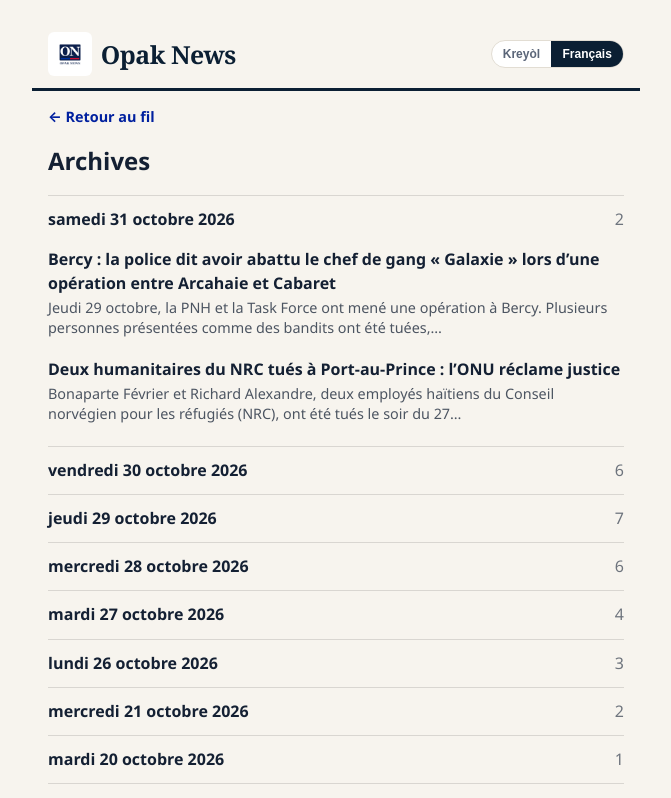
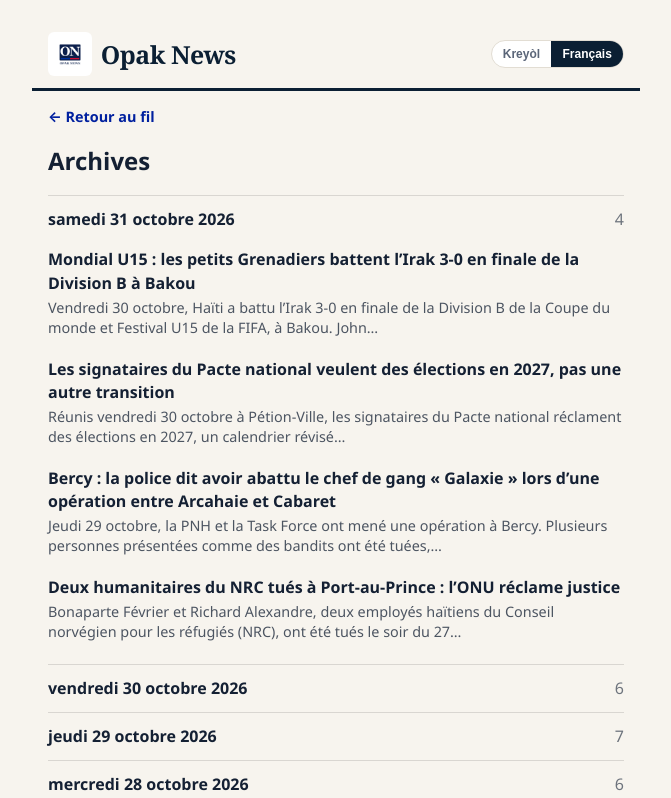
Before and after one commit to haitialways-pixel/opak-news, a React (Vite) app: page /archives in a window 1280 px wide. Shown: the top 798 px of the page, without its empty margins (304-975 px from the left). Built offline with nearby package versions, Linux system fonts and the light colour scheme; no server answers.

Commit message:
Sports/Espò section + U15 Haiti story; quiet Coulisses Pacte national item

```diff
--- a/scripts/og-build.mjs
+++ b/scripts/og-build.mjs
@@ -29,6 +29,7 @@ const PALETTE = {
   security:       { bg: "#b3001b", label: "#ffc2c2", rule: "#c2404f", ...LIGHTTXT, url: "#ffb3b3", teaser: "#ffe5e5" },
   society:        { bg: "#8ed16f", label: "#174d0a", rule: "#6aae4c", ...DARKTXT },
   "moise-trials": { bg: "#4a0f1c", label: "#ffa3b4", rule: "#642634", ...LIGHTTXT },
+  sports:         { bg: "#e85d04", label: "#fff1c2", rule: "#ff8a3d", ...LIGHTTXT, teaser: "#fff4ea", url: "#ffe0c7" },
   gossip:         { bg: ["#c2007a", "#ff6a00"], label: "#fff3a0", rule: "#ffd1e6", ...LIGHTTXT, teaser: "#ffffff", url: "#fff0d6" },
 };
 const bgArgs = (P, size) => Array.isArray(P.bg) ? ["-size", size, `gradient:${P.bg[0]}-${P.bg[1]}`] : ["-size", size, `xc:${P.bg}`];
--- a/src/data/stories.ts
+++ b/src/data/stories.ts
@@ -15,6 +15,55 @@ import type { Story } from "../types";
  * sort newest first by it.
  */
 export const STORIES: Story[] = [
+  {
+    id: "qh-u15-haiti-irak-baku-2026-10-31",
+    tier: "quick-hit",
+    topic: "sports",
+    publishedAt: "2026-10-31",
+    publishedTime: "2026-10-31T09:00:00-04:00",
+    headline: {
+      ht: "Mondyal U15 : Ti Grenadye yo kale Irak 3-0 nan final Divizyon B a Bakou",
+      fr: "Mondial U15 : les petits Grenadiers battent l’Irak 3-0 en finale de la Division B à Bakou",
+    },
+    brief: {
+      ht: "Vandredi 30 oktòb, Ayiti bat Irak 3-0 nan final Divizyon B Koup di Mond ak Festival U15 FIFA a, Bakou. John Laroque make 2 gòl, Noah Desrois 1. Kilè senyò yo ap swiv egzanp lan ?",
+      fr: "Vendredi 30 octobre, Haïti a battu l’Irak 3-0 en finale de la Division B de la Coupe du monde et Festival U15 de la FIFA, à Bakou. John Laroque a marqué 2 buts, Noah Desrois 1. À quand les aînés ?",
+    },
+    body: {
+      ht: "Seleksyon ayisyen mwens pase 15 an an bat Irak 3-0 vandredi 30 oktòb 2026 nan final Divizyon B premye edisyon Koup di Mond ak Festival U15 FIFA a, nan konplèks espòtif Hövsan, Bakou (Azèbaydjan), dapre FIFA ak Chokarella. Dapre Nago, ki site yon piblikasyon Caleb Jephte sou Instagram, John Laroque make de fwa e Noah Desrois yon fwa.\n\nDapre Chokarella, Ayiti fini tounwa a ak 6 viktwa ak 4 defèt nan 10 match, 25 gòl make, 13 resevwa, e li klase 61yèm nan klasman jeneral la, sou 191 federasyon. Viktwa 6-0 kont Timò Oryantal nan faz gwoup la se premye viktwa ofisyèl Ayiti, tout kategori konfonn, nan yon Koup di Mond FIFA. Ekip la, ki gen 14 jwè, antrene pa Kiben Raúl Valentín González Triana. Pa gen chanpyona nasyonal regilye nan kategori laj sa a.\n\nKesyon pou lektè yo : • Si timoun 14 an ka genyen nan Bakou san chanpyona nasyonal, kisa yo t ap fè ak yon vrè chanpyona ? • Ki lè FHF ap bay jèn yo yon teren lakay yo ? • Kilès nan jwè sa yo n ap wè ak Grenadye senyò yo nan 5 an ?",
+      fr: "La sélection haïtienne des moins de 15 ans a battu l’Irak 3-0 le vendredi 30 octobre 2026, en finale de la Division B de la première édition de la Coupe du monde et Festival U15 de la FIFA, au complexe sportif de Hövsan, à Bakou (Azerbaïdjan), selon la FIFA et Chokarella. Selon Nago, citant une publication de Caleb Jephte sur Instagram, John Laroque a marqué deux fois et Noah Desrois une fois.\n\nSelon Chokarella, Haïti termine le tournoi avec 6 victoires et 4 défaites en 10 matchs, 25 buts marqués et 13 encaissés, et se classe 61e au classement général, sur 191 fédérations. La victoire 6-0 contre le Timor-Leste en phase de groupes constitue la première victoire officielle d’Haïti, toutes catégories confondues, dans une Coupe du monde de la FIFA. L’équipe de 14 joueurs est dirigée par le Cubain Raúl Valentín González Triana, dans un pays sans compétition nationale régulière dans cette catégorie d’âge.\n\nQuestions aux lecteurs : • Si des gamins de 14 ans gagnent à Bakou sans championnat national, que feraient-ils avec un vrai championnat ? • Quand la FHF offrira-t-elle aux jeunes un terrain chez eux ? • Lequel de ces joueurs verra-t-on chez les Grenadiers seniors dans 5 ans ?",
+    },
+    sources: ["FIFA", "Chokarella", "Nago"],
+    sourceLinks: [
+      { name: "FIFA", url: "https://www.fifa.com/en/match-centre/match/109/293575/294213/400026329" },
+      { name: "Chokarella", url: "https://www.chokarella.com/2026/10/30/mondial-u15-haiti-remporte-la-finale-de-la-division-b-face-a-lirak/" },
+      { name: "Nago", url: "https://nago.tv/news/mondial-u15-battue-par-la-croatie-et-le-qatar-haiti-reste-en-course-a-bakou" },
+    ],
+  },
+  {
+    id: "qh-gossip-pacte-national-2027-2026-10-31",
+    tier: "quick-hit",
+    topic: "gossip",
+    quiet: true,
+    publishedAt: "2026-10-31",
+    publishedTime: "2026-10-31T09:00:00-04:00",
+    headline: {
+      ht: "Siyatè Pak nasyonal la : eleksyon an 2027, pa gen lòt tranzisyon",
+      fr: "Les signataires du Pacte national veulent des élections en 2027, pas une autre transition",
+    },
+    brief: {
+      ht: "Reyini Petyonvil vandredi 30 oktòb, siyatè Pak nasyonal la mande eleksyon an 2027, yon kalandriye revize ki reyalis, plis sekirite ak lòd konstitisyonèl anvan fen 2027, dapre Réalité Info.",
+      fr: "Réunis vendredi 30 octobre à Pétion-Ville, les signataires du Pacte national réclament des élections en 2027, un calendrier révisé réaliste, plus de sécurité et l’ordre constitutionnel avant fin 2027, selon Réalité Info.",
+    },
+    body: {
+      ht: "Dapre Réalité Info, reprezantan Blòk majoritè ki siyen Pak nasyonal pou estabilite ak òganizasyon eleksyon yo reyini vandredi 30 oktòb 2026 Petyonvil. Yo rejte nenpòt lòt tranzisyon san dat klè pou retounen nan lòd konstitisyonèl, e yo vle tranzisyon an fini an 2027.\n\nYo mande CEP la pibliye vit yon kalandriye elektoral revize, detaye e reyalis, epi yo mande otorite yo ranfòse operasyon sekirite yo. Evens Jean di gwoup la sipòte eleksyon an jiyè 2027. Sekretè jeneral Asanble siyatè yo, Widlyne Desrivieres, pwopoze premye tou a fèt nan premye semès 2027, pou pwosesis la fini anvan fen ane a.\n\nKesyon pou lektè yo : • Konbyen kalandriye « reyalis » nou deja wè depi 2016 ? • Si tranzisyon an pa dwe dire, ki moun ki benefisye lè l dire ?",
+      fr: "Selon Réalité Info, les représentants du Bloc majoritaire signataire du Pacte national pour la stabilité et l’organisation des élections se sont réunis le vendredi 30 octobre 2026 à Pétion-Ville. Ils rejettent toute nouvelle transition sans échéance claire de retour à l’ordre constitutionnel et veulent que la transition prenne fin en 2027.\n\nIls demandent au CEP de publier rapidement un calendrier électoral révisé, détaillé et réaliste, et aux autorités de renforcer les opérations de sécurité. Evens Jean a indiqué que le groupe soutient la tenue du scrutin en juillet 2027. La secrétaire générale de l’Assemblée des signataires, Widlyne Desrivieres, a proposé un premier tour au premier semestre 2027, pour achever le processus avant la fin de l’année.\n\nQuestions aux lecteurs : • Combien de calendriers « réalistes » a-t-on déjà vus depuis 2016 ? • Si la transition ne doit pas durer, à qui profite-t-elle quand elle dure ?",
+    },
+    sources: ["Réalité Info", "Opak News — Les Coulisses"],
+    sourceLinks: [
+      { name: "Réalité Info", url: "https://realiteinfo.com/haiti-les-signataires-du-pacte-national-reclament-des-elections-en-2027-et-rejettent-lidee-dune-autre-transition/" },
+    ],
+  },
   {
     id: "ntk-bercy-galaxie-operation-2026-10-31",
     tier: "need-to-know",
@@ -902,6 +951,7 @@ export function sortNewestFirst(list: Story[]): Story[] {
 
 /** "New" = less than 24h since publishedTime (date-only: until end of that day). */
 export function isNewStory(story: Story, now = Date.now()): boolean {
+  if (story.quiet) return false;
   const t = publishMs(story);
   const age = now - t;
   return age >= 0 && age < DAY_MS;
--- a/src/data/topics.ts
+++ b/src/data/topics.ts
@@ -38,6 +38,10 @@ export const TOPICS: TopicMeta[] = [
     label: { ht: "Jistis nan lakou a", fr: "Justice dans l’arrière-cour" },
   },
   {
+    id: "sports",
+    label: { ht: "Espò", fr: "Sports" },
+  },
+  {
     id: "gossip",
     label: { ht: "Tripotay", fr: "Les Coulisses" },
   },
--- a/src/types.ts
+++ b/src/types.ts
@@ -10,6 +10,7 @@ export type TopicId =
   | "security"
   | "society"
   | "moise-trials"
+  | "sports"
   | "gossip";
 
 export interface LocalizedText {
@@ -51,6 +52,8 @@ export interface Story {
   isUrgent?: boolean;
   /** Pinned stories always sort first (editor's top story). */
   pinned?: boolean;
+  /** Quiet item: no NOUVEAU badge (and so no promo banner). */
+  quiet?: boolean;
   urgentHours?: number;
   /** Optional source links shown on the story page. */
   sourceLinks?: { name: string; url: string }[];
```
